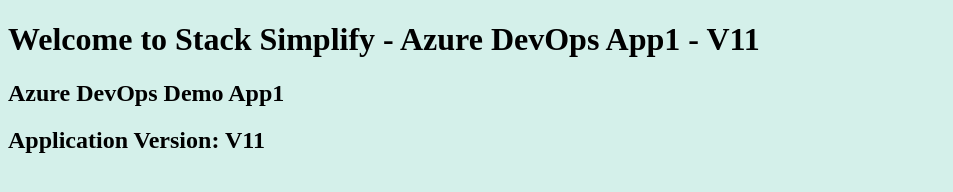
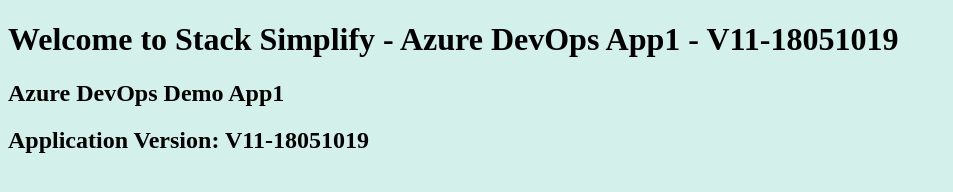
Before and after one commit to vchaudh3/azure-devops-github-acr-aks-app1, a plain HTML site: page index.html in a window 1280 px wide. Shown: the whole page, without its empty margins (0-953 px from the left). Drawn offline with Linux system fonts and the light colour scheme.

Commit message:
18052022-1019

```diff
--- a/index.html
+++ b/index.html
@@ -1,8 +1,8 @@
 <!DOCTYPE html>
 <html>
    <body style="background-color:rgb(212, 240, 234);">
-      <h1>Welcome to Stack Simplify - Azure DevOps App1 - V11</h1>
+      <h1>Welcome to Stack Simplify - Azure DevOps App1 - V11-18051019</h1>
       <h2>Azure DevOps Demo App1</h2>
-      <h2>Application Version: V11</h2>
+      <h2>Application Version: V11-18051019</h2>
    </body>
 </html>
```
